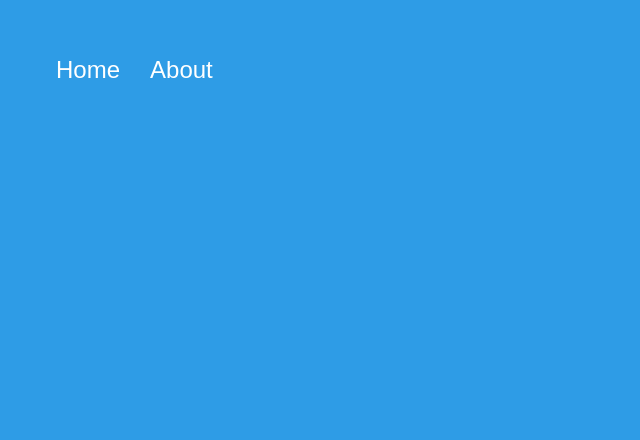
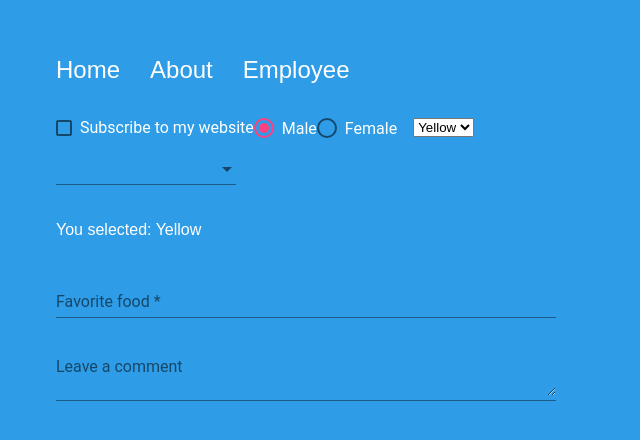
Before and after one commit to rmichaelbics/ng5, an Angular app: page /employee in a window 1280 px wide. Before the commit this address led to /. Shown: the top 440 px of the page, without its empty margins (0-640 px from the left). Built offline with nearby package versions, Linux system fonts and the light colour scheme.

Commit message:
first commit

```diff
--- a/package.json
+++ b/package.json
@@ -13,15 +13,18 @@
   "private": true,
   "dependencies": {
     "@angular/animations": "^5.2.0",
+    "@angular/cdk": "^5.2.4",
     "@angular/common": "^5.2.0",
     "@angular/compiler": "^5.2.0",
     "@angular/core": "^5.2.0",
     "@angular/forms": "^5.2.0",
     "@angular/http": "^5.2.0",
+    "@angular/material": "^5.2.4",
     "@angular/platform-browser": "^5.2.0",
     "@angular/platform-browser-dynamic": "^5.2.0",
     "@angular/router": "^5.2.0",
     "core-js": "^2.4.1",
+    "hammerjs": "^2.0.8",
     "npm": "^5.8.0",
     "rxjs": "^5.5.6",
     "zone.js": "^0.8.19"
--- a/src/app/app.component.html
+++ b/src/app/app.component.html
@@ -1,5 +1,6 @@
 <ul>
   <li> <a routerLink="">Home</a></li>
   <li><a routerLink="about/48">About</a></li>
+  <li><a routerLink="employee">Employee</a></li>
 </ul>
 <router-outlet></router-outlet>
--- a/src/app/app.module.ts
+++ b/src/app/app.module.ts
@@ -9,7 +9,8 @@ import { AppRoutingModule } from './app.routing.module';
 import { HomeComponent } from './home/home.component';
 import { AboutComponent } from './about/about.component';
 import { EmployeeComponent } from './employee/employee.component';
-
+import { MaterialModule } from './material.module';
+import 'hammerjs';
 
 @NgModule({
   declarations: [
@@ -22,7 +23,8 @@ import { EmployeeComponent } from './employee/employee.component';
     BrowserModule,
     FormsModule,
     BrowserAnimationsModule,
-    AppRoutingModule
+    AppRoutingModule,
+    MaterialModule
   ],
   providers: [DataService],
   bootstrap: [AppComponent]
--- a/src/app/app.routing.module.ts
+++ b/src/app/app.routing.module.ts
@@ -2,6 +2,7 @@ import { NgModule } from '@angular/core';
 import { Routes, RouterModule, RouterState } from '@angular/router';
 import { HomeComponent } from './home/home.component';
 import { AboutComponent } from './about/about.component';
+import { EmployeeComponent } from './employee/employee.component';
 
 const routes: Routes = [
     {
@@ -11,6 +12,10 @@ const routes: Routes = [
     {
         path: 'about/:id',
         component: AboutComponent
+    },
+    {
+        path: 'employee',
+        component: EmployeeComponent
     }
 ];
 
--- a/src/app/employee/employee.component.html
+++ b/src/app/employee/employee.component.html
@@ -1,3 +1,41 @@
-<p>
-  employee works!
-</p>
+
+<mat-checkbox
+#showDetails
+[value]=""
+[checked]="isChecked"
+(change)="onChange($event)"
+>Subscribe to my website</mat-checkbox>
+
+<div *ngIf="showDetails.checked">Show Details..</div>
+
+
+<mat-radio-group value="1">
+  <mat-radio-button value="1">Male</mat-radio-button>
+  <mat-radio-button value="0" [checked]="isChecked">Female</mat-radio-button>
+</mat-radio-group>
+
+<select>
+  <option *ngFor="let color of colors"
+   [value]="color.id">{{color.name}}</option>
+</select>
+<br>
+<mat-form-field>
+  <mat-select [(value)]="selected">
+    <mat-option *ngFor="let color of colors"
+    [value]="color.id">{{color.name}}</mat-option>
+  </mat-select>
+</mat-form-field>
+
+<p>You selected: {{selected}} {{selectedText}}</p>
+
+<br>
+
+<form class="example-form">
+  <mat-form-field class="example-full-width">
+    <input matInput placeholder="Favorite food" value="" required class="form-control">
+  </mat-form-field>
+
+  <mat-form-field class="example-full-width">
+    <textarea matInput placeholder="Leave a comment"></textarea>
+  </mat-form-field>
+</form>
--- a/src/app/employee/employee.component.scss
+++ b/src/app/employee/employee.component.scss
@@ -0,0 +1,13 @@
+.mat-radio-button ~ .mat-radio-button {
+    padding-right: 16px;
+  }
+
+  .example-form {
+    min-width: 150px;
+    max-width: 500px;
+    width: 100%;
+  }
+
+  .example-full-width {
+    width: 100%;
+  }
--- a/src/app/employee/employee.component.ts
+++ b/src/app/employee/employee.component.ts
@@ -7,9 +7,20 @@ import { Component, OnInit } from '@angular/core';
 })
 export class EmployeeComponent implements OnInit {
 
+  isChecked = false;
   constructor() { }
+  selected = 'Yellow';
+
+  colors = [
+    { id: 1, name: 'Yellow'},
+    { id: 2, name: 'Green'},
+    { id: 3, name: 'Red'},
+    { id: 4, name: 'Pink'}];
 
   ngOnInit() {
   }
 
+  onChange($event) {
+    console.log($event);
+  }
 }
--- /dev/null
+++ b/src/app/material.module.ts
@@ -0,0 +1,16 @@
+import { NgModule } from '@angular/core';
+import { MatButtonModule } from '@angular/material/button';
+import { MatDatepickerModule } from '@angular/material/datepicker';
+import { MatCheckboxModule } from '@angular/material/checkbox';
+import {MatRadioModule} from '@angular/material/radio';
+import {MatSelectModule} from '@angular/material/select';
+import {MatInputModule} from '@angular/material/input';
+
+@NgModule ({
+    imports: [MatButtonModule, MatCheckboxModule, MatDatepickerModule, MatRadioModule,
+        MatSelectModule, MatInputModule],
+    exports: [MatButtonModule, MatCheckboxModule, MatDatepickerModule, MatRadioModule,
+         MatSelectModule, MatInputModule]
+})
+
+export class MaterialModule { }
--- a/src/styles.scss
+++ b/src/styles.scss
@@ -1,4 +1,5 @@
 /* You can add global styles to this file, and also import other style files */
+@import "~@angular/material/prebuilt-themes/indigo-pink.css";
 
 body{
     background: #2E9CE6;
```
Also changed, not shown: 1 other file (tests, documents, lock files or other folders).
